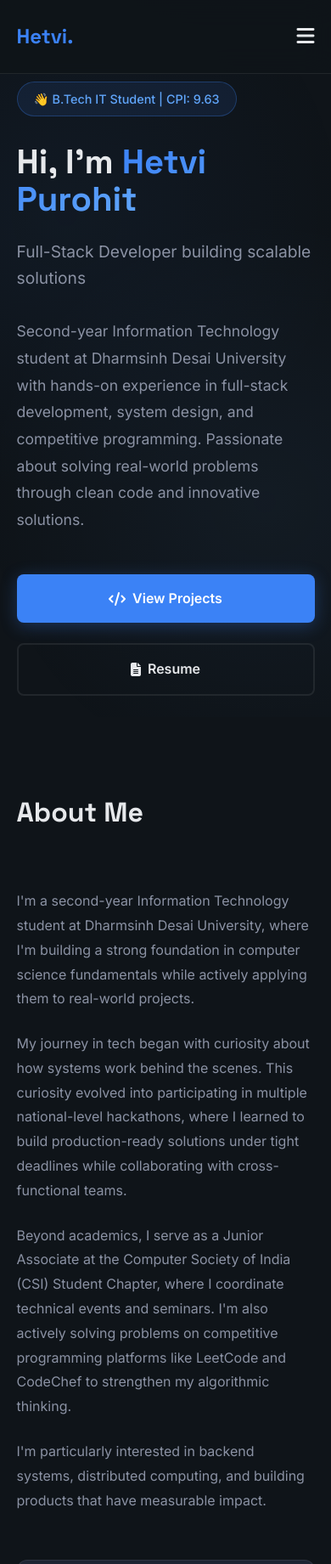
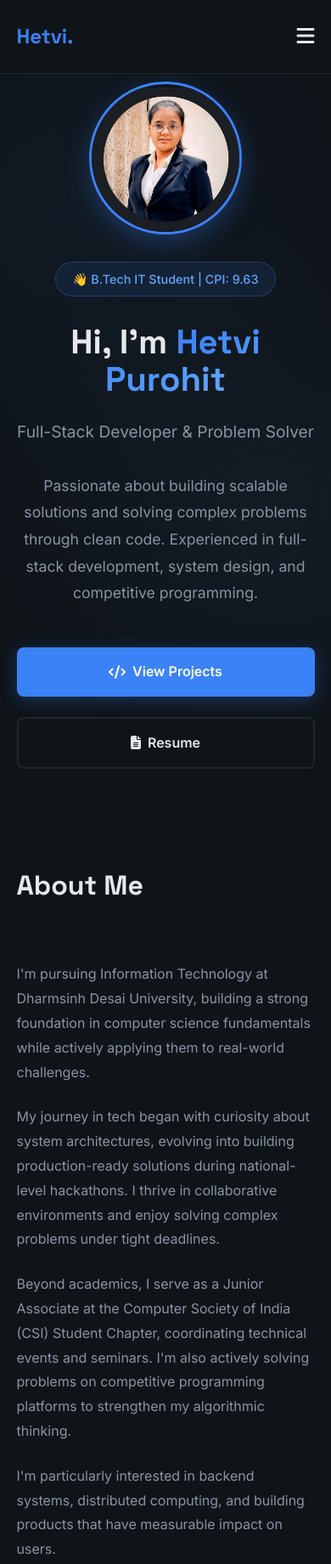
Before and after one commit to HR1937/Portfolio-website-compa, a plain HTML site: page index.html in a window 390 px wide. Shown: the top 1841 px of the page at 85% size. Drawn offline with Linux system fonts and the light colour scheme.

Commit message:
Final img

```diff
--- a/index.html
+++ b/index.html
@@ -34,7 +34,6 @@
             overflow-x: hidden;
         }
 
-        /* Subtle Background Pattern */
         body::before {
             content: '';
             position: fixed;
@@ -49,7 +48,6 @@
             pointer-events: none;
         }
 
-        /* Navigation */
         nav {
             position: fixed;
             top: 0;
@@ -122,7 +120,6 @@
             width: 100%;
         }
 
-        /* Mobile Menu */
         .mobile-menu {
             display: none;
             position: fixed;
@@ -187,7 +184,6 @@
             z-index: 1001;
         }
 
-        /* Hero Section */
         .hero {
             min-height: 100vh;
             display: flex;
@@ -203,7 +199,36 @@
         }
 
         .hero-content {
-            max-width: 800px;
+            max-width: none;
+            display: flex;
+            align-items: center;
+            gap: 4rem;
+        }
+
+        .profile-image {
+            flex-shrink: 0;
+            width: 280px;
+            height: 280px;
+            border-radius: 50%;
+            overflow: hidden;
+            border: 3px solid var(--accent-primary);
+            box-shadow: 0 10px 30px rgba(59, 130, 246, 0.3);
+            opacity: 0;
+            animation: fadeInUp 0.8s 0.1s forwards;
+        }
+        .profile-image:hover {
+            transform: scale(1.05);
+            box-shadow: 0 0 35px rgba(99, 102, 241, 0.5);
+        }
+        .profile-image img {
+            width: 100%;
+            height: 100%;
+            object-fit: cover;
+            object-position: -27px 3px;
+        }
+
+        .hero-text {
+            flex: 1;
         }
 
         .hero-tag {
@@ -217,7 +242,7 @@
             font-weight: 500;
             margin-bottom: 2rem;
             opacity: 0;
-            animation: fadeInUp 0.8s 0.2s forwards;
+            animation: fadeInUp 0.8s 0.3s forwards;
         }
 
         @keyframes fadeInUp {
@@ -238,7 +263,7 @@
             margin-bottom: 1.5rem;
             line-height: 1.1;
             opacity: 0;
-            animation: fadeInUp 0.8s 0.4s forwards;
+            animation: fadeInUp 0.8s 0.5s forwards;
         }
 
         .hero h1 .highlight {
@@ -254,7 +279,7 @@
             margin-bottom: 2rem;
             font-weight: 400;
             opacity: 0;
-            animation: fadeInUp 0.8s 0.6s forwards;
+            animation: fadeInUp 0.8s 0.7s forwards;
         }
 
         .hero-description {
@@ -264,7 +289,7 @@
             max-width: 700px;
             line-height: 1.8;
             opacity: 0;
-            animation: fadeInUp 0.8s 0.8s forwards;
+            animation: fadeInUp 0.8s 0.9s forwards;
         }
 
         .cta-buttons {
@@ -272,7 +297,7 @@
             gap: 1.5rem;
             flex-wrap: wrap;
             opacity: 0;
-            animation: fadeInUp 0.8s 1s forwards;
+            animation: fadeInUp 0.8s 1.1s forwards;
         }
 
         .btn {
@@ -312,7 +337,6 @@
             background: rgba(59, 130, 246, 0.1);
         }
 
-        /* Section Styles */
         section {
             padding: 6rem 5%;
             max-width: 1400px;
@@ -337,7 +361,6 @@
             line-height: 1.8;
         }
 
-        /* About Section */
         .about-grid {
             display: grid;
             grid-template-columns: 1fr 1fr;
@@ -384,7 +407,6 @@
             margin-top: 0.5rem;
         }
 
-        /* Skills Section */
         .skills-grid {
             display: grid;
             grid-template-columns: repeat(auto-fit, minmax(280px, 1fr));
@@ -433,7 +455,6 @@
             font-weight: 500;
         }
 
-        /* Projects Section */
         .projects-grid {
             display: grid;
             gap: 2rem;
@@ -535,7 +556,6 @@
             font-weight: 500;
         }
 
-        /* Experience Section */
         .experience-timeline {
             position: relative;
             padding-left: 2rem;
@@ -630,7 +650,6 @@
             color: var(--accent-primary);
         }
 
-        /* Contact Section */
         .contact-container {
             max-width: 600px;
             margin: 0 auto;
@@ -667,7 +686,6 @@
             box-shadow: 0 10px 30px var(--shadow);
         }
 
-        /* Footer */
         footer {
             padding: 3rem 5%;
             border-top: 1px solid var(--border);
@@ -679,7 +697,6 @@
             font-size: 0.9rem;
         }
 
-        /* Scroll Animations */
         .fade-in {
             opacity: 0;
             transform: translateY(30px);
@@ -690,8 +707,11 @@
             opacity: 1;
             transform: translateY(0);
         }
+        .profile-image:hover {
+            transform: scale(1.05);
+            box-shadow: 0 0 35px rgba(99, 102, 241, 0.5);
+        }
 
-        /* Responsive */
         @media (max-width: 968px) {
             .about-grid {
                 grid-template-columns: 1fr;
@@ -713,6 +733,21 @@
             section {
                 padding: 4rem 5%;
             }
+
+            .hero-content {
+                flex-direction: column;
+                text-align: center;
+                gap: 2rem;
+            }
+
+            .profile-image {
+                width: 200px;
+                height: 200px;
+            }
+
+            .profile-image img {
+                object-position: -19px 4px;
+            }
         }
 
         @media (max-width: 640px) {
@@ -727,6 +762,14 @@
             .btn {
                 width: 100%;
                 justify-content: center;
+            }
+
+            .profile-image {
+                width: 180px;
+                height: 180px;
+            }
+            .profile-image img {
+                object-position: -16px 4px;
             }
         }
     </style>
@@ -749,7 +792,6 @@
         </div>
     </nav>
 
-    <!-- Mobile Menu -->
     <div class="mobile-menu" id="mobileMenu">
         <button class="close-menu" id="closeMenu">
             <i class="fas fa-times"></i>
@@ -767,12 +809,16 @@
     <section id="home" class="hero">
         <div class="hero-container">
             <div class="hero-content">
+                <div class="profile-image">
+                    <img src="Me2.jpg" alt="Hetvi Purohit" class="img">
+                </div>
+                <div class="hero-text">
                     <div class="hero-tag">👋 B.Tech IT Student | CPI: 9.63</div>
                     <h1>Hi, I'm <span class="highlight">Hetvi Purohit</span></h1>
-                <p class="hero-subtitle">Full-Stack Developer building scalable solutions</p>
+                    <p class="hero-subtitle">Full-Stack Developer & Problem Solver</p>
                     <p class="hero-description">
-                    Second-year Information Technology student at Dharmsinh Desai University with hands-on experience in full-stack development, system design, and competitive programming.
-                    Passionate about solving real-world problems through clean code and innovative solutions.
+                        Passionate about building scalable solutions and solving complex problems through clean code.
+                        Experienced in full-stack development, system design, and competitive programming.
                     </p>
                     <div class="cta-buttons">
                         <a href="#projects" class="btn btn-primary">
@@ -781,6 +827,7 @@
                         <a href="https://hetvi-purohit-resume-compa.vercel.app/" target="_blank" class="btn btn-secondary">
                             <i class="fas fa-file-alt"></i> Resume
                         </a>
+                    </div>
                 </div>
             </div>
         </div>
@@ -794,22 +841,22 @@
         <div class="about-grid">
             <div class="about-content fade-in">
                 <p>
-                    I'm a second-year Information Technology student at Dharmsinh Desai University, where I'm building a
-                    strong foundation in computer science fundamentals while actively applying them to real-world projects.
+                    I'm pursuing Information Technology at Dharmsinh Desai University, building a strong foundation
+                    in computer science fundamentals while actively applying them to real-world challenges.
                 </p>
                 <p>
-                    My journey in tech began with curiosity about how systems work behind the scenes. This curiosity evolved
-                    into participating in multiple national-level hackathons, where I learned to build production-ready
-                    solutions under tight deadlines while collaborating with cross-functional teams.
+                    My journey in tech began with curiosity about system architectures, evolving into building
+                    production-ready solutions during national-level hackathons. I thrive in collaborative environments
+                    and enjoy solving complex problems under tight deadlines.
                 </p>
                 <p>
                     Beyond academics, I serve as a Junior Associate at the Computer Society of India (CSI) Student Chapter,
-                    where I coordinate technical events and seminars. I'm also actively solving problems on competitive
-                    programming platforms like LeetCode and CodeChef to strengthen my algorithmic thinking.
+                    coordinating technical events and seminars. I'm also actively solving problems on competitive
+                    programming platforms to strengthen my algorithmic thinking.
                 </p>
                 <p>
                     I'm particularly interested in backend systems, distributed computing, and building products that have
-                    measurable impact.
+                    measurable impact on users.
                 </p>
             </div>
 
@@ -827,8 +874,8 @@
                     <div class="stat-label">Tech Stacks</div>
                 </div>
                 <div class="stat-item">
-                    <div class="stat-number">DDU</div>
-                    <div class="stat-label">University</div>
+                    <div class="stat-number">9.63</div>
+                    <div class="stat-label">Current CPI</div>
                 </div>
             </div>
         </div>
@@ -838,7 +885,7 @@
         <div class="section-header fade-in">
             <h2 class="section-title">Skills & Technologies</h2>
             <p class="section-description">
-                Core competencies in full-stack development, data structures, and problem-solving
+                Core competencies in full-stack development, data structures, and system design
             </p>
         </div>
 
@@ -935,13 +982,13 @@
                     </div>
 
                     <p class="project-description">
-                        Analytics platform designed for Indian Railways to detect and analyze operational delays in real-time.
-                        Integrated machine learning models to perform root cause analysis and built a comprehensive KPI dashboard for actionable insights.
+                        Analytics platform for Indian Railways to detect and analyze operational delays in real-time.
+                        Integrated ML models for root cause analysis and built comprehensive KPI dashboards.
                     </p>
 
                     <ul class="project-highlights">
-                        <li>Built REST API architecture to integrate ML models for delay prediction and root cause detection</li>
-                        <li>Developed real-time analytics dashboard providing operational efficiency metrics</li>
+                        <li>Built REST API architecture to integrate ML models for delay prediction</li>
+                        <li>Developed real-time analytics dashboard with operational efficiency metrics</li>
                         <li>Implemented data processing pipeline handling railway operations data</li>
                         <li>Selected for Smart India Hackathon 2025 after clearing internal rounds</li>
                     </ul>
@@ -969,12 +1016,12 @@
                     </div>
 
                     <p class="project-description">
-                        Workflow automation system designed for corporate environments to streamline multi-level bill approval processes.
-                        Implemented role-based access control and real-time status tracking across organizational hierarchies.
+                        Workflow automation system for corporate environments to streamline multi-level bill approval processes.
+                        Implemented role-based access control and real-time status tracking.
                     </p>
 
                     <ul class="project-highlights">
-                        <li>Designed and implemented workflow engine supporting configurable approval sequences</li>
+                        <li>Designed workflow engine supporting configurable approval sequences</li>
                         <li>Built role-based authentication system with permission controls</li>
                         <li>Integrated real-time status tracking with WebSocket-based notifications</li>
                         <li>Implemented MongoDB aggregation pipeline for reporting and analytics</li>
@@ -1004,14 +1051,14 @@
 
                     <p class="project-description">
                         Real-time queue management solution for hospitals that improved patient flow.
-                        Built with Firebase for real-time synchronization and integrated emergency contact features for critical cases.
+                        Built with Firebase for real-time synchronization and emergency contact features.
                     </p>
 
                     <ul class="project-highlights">
-                        <li>Implemented real-time token system using Firebase Realtime Database for instant updates</li>
+                        <li>Implemented real-time token system using Firebase Realtime Database</li>
                         <li>Built wait time estimation algorithm based on queue status</li>
                         <li>Integrated emergency contact feature with automatic notification system</li>
-                        <li>Designed responsive interface optimized for both patients and hospital staff</li>
+                        <li>Designed responsive interface for both patients and hospital staff</li>
                     </ul>
 
                     <div class="project-footer">
@@ -1036,13 +1083,13 @@
                     </div>
 
                     <p class="project-description">
-                        Social platform connecting senior citizens with nearby helpers within 500m radius using geolocation services.
-                        Led frontend development implementing experience sharing features and community knowledge preservation.
+                        Social platform connecting senior citizens with nearby helpers using geolocation services.
+                        Led frontend development implementing experience sharing and community features.
                     </p>
 
                     <ul class="project-highlights">
                         <li>Implemented geolocation-based matching algorithm using Haversine formula</li>
-                        <li>Built experience/remedy upload system with categorization and search functionality</li>
+                        <li>Built experience/remedy upload system with categorization and search</li>
                         <li>Designed responsive UI with accessibility features for senior citizens</li>
                         <li>Integrated with Go backend for efficient data handling</li>
                     </ul>
@@ -1115,7 +1162,6 @@
     </footer>
 
     <script>
-        // Mobile Menu Functionality
         const mobileMenuBtn = document.querySelector('.mobile-menu-btn');
         const mobileMenu = document.getElementById('mobileMenu');
         const closeMenu = document.getElementById('closeMenu');
@@ -1138,7 +1184,6 @@
             });
         });
 
-        // Smooth Scroll
         document.querySelectorAll('a[href^="#"]').forEach(anchor => {
             anchor.addEventListener('click', function (e) {
                 e.preventDefault();
@@ -1152,7 +1197,6 @@
             });
         });
 
-        // Nav Scroll Effect
         const nav = document.getElementById('nav');
 
         window.addEventListener('scroll', () => {
@@ -1165,7 +1209,6 @@
             }
         });
 
-        // Intersection Observer for Fade-in Animations
         const observerOptions = {
             threshold: 0.1,
             rootMargin: '0px 0px -100px 0px'
@@ -1183,7 +1226,6 @@
             observer.observe(el);
         });
 
-        // Parallax Effect on Project Cards
         document.querySelectorAll('.project-card').forEach(card => {
             card.addEventListener('mousemove', (e) => {
                 const rect = card.getBoundingClientRect();
@@ -1204,7 +1246,6 @@
             });
         });
 
-        // Stat Counter Animation
         const statsObserver = new IntersectionObserver((entries) => {
             entries.forEach(entry => {
                 if (entry.isIntersecting) {
@@ -1237,7 +1278,6 @@
             statsObserver.observe(statsGrid);
         }
 
-        // Active Nav Link
         const sections = document.querySelectorAll('section');
         const navLinks = document.querySelectorAll('.nav-links a');
 
```
Also changed, not shown: Me2.jpg (added). Lines whose indentation alone changed are shown as unchanged.
